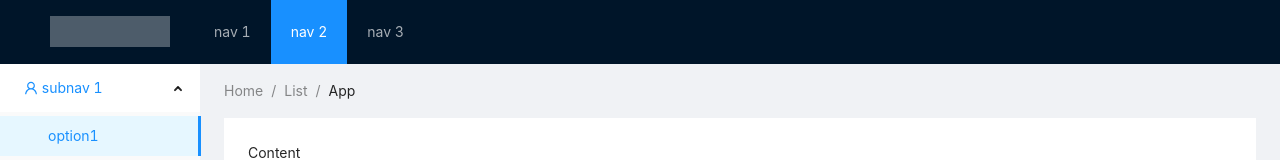
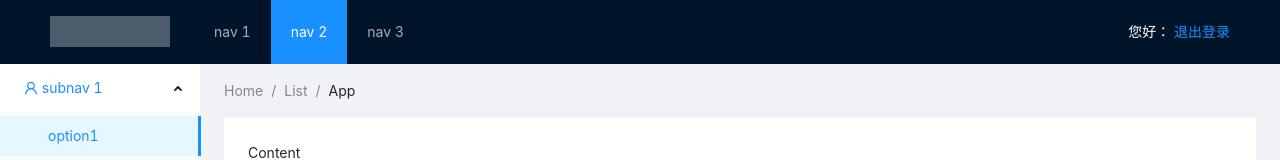
Before and after one commit to ambitionTNT/train12306, a Vue app in the folder web/: page / in a window 1280 px wide. Shown: the top 160 px of the page. Built offline with nearby package versions, Linux system fonts and the light colour scheme.

Commit message:
6-5 使用vuex（store）來保存用戶信息

```diff
--- a/web/src/components/the-header.vue
+++ b/web/src/components/the-header.vue
@@ -1,6 +1,12 @@
 <template>
   <a-layout-header class="header" id="components-layout-demo-top-side-2">
     <div class="logo" />
+    <div style="float: right;color:white;">
+      您好：{{member.mobile}}
+      <router-link to="/login">
+        退出登录
+      </router-link>
+    </div>
     <a-menu
         v-model:selectedKeys="selectedKeys1"
         theme="dark"
@@ -11,18 +17,22 @@
       <a-menu-item key="2">nav 2</a-menu-item>
       <a-menu-item key="3">nav 3</a-menu-item>
     </a-menu>
+
   </a-layout-header>
 </template>
 <script>
 import {defineComponent, ref} from "vue";
+import store from "@/store";
 
 export default defineComponent({
   name: 'the-header',
   setup(){
 
+    let member = store.state.member
 
     return{
       selectedKeys1: ref(['2']),
+      member
     };
   }
 })
--- a/web/src/store/index.js
+++ b/web/src/store/index.js
@@ -1,11 +1,15 @@
 import { createStore } from 'vuex'
-
 export default createStore({
   state: {
+    //相当于Java的实体类
+    member: {}
   },
   getters: {
   },
   mutations: {
+    setMember (state, member){
+      state.member = member
+    }
   },
   actions: {
   },
--- a/web/src/views/login.vue
+++ b/web/src/views/login.vue
@@ -53,6 +53,7 @@
 import { notification } from 'ant-design-vue';
 import {useRouter} from "vue-router";
 import axios from 'axios';
+import store from "@/store";
 export default defineComponent({
   setup() {
     const route = useRouter();
@@ -99,6 +100,8 @@
           console.log("登录成功:", data.content)
           //跳转主页
           route.push("/")
+          //把混悬信息存入全局变量member中
+          store.commit("setMember", data.content);
         }else {
           notification.error({
             description:data.message
```
